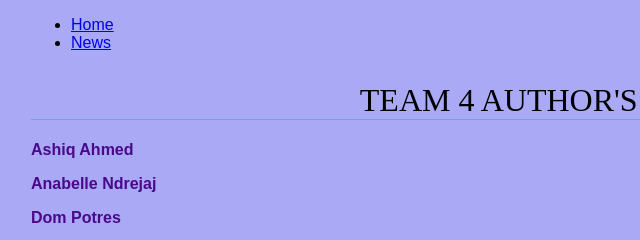
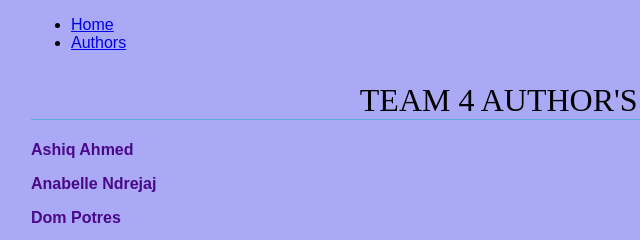
Before and after one commit to JRuan18/Database-Project, a plain HTML site: page authors.html in a window 1280 px wide. Shown: the top 240 px of the page, 97-737 px from the left. Drawn offline with Linux system fonts and the light colour scheme.

Commit message:
Updated authors.html
Fixed the link name for authors.html to match index.html

```diff
--- a/authors.html
+++ b/authors.html
@@ -8,7 +8,7 @@
         <nav>
           <ul>
           <li><a href="index.html">Home</a></li>
-          <li><a href="authors.html">News</a></li>
+          <li><a href="authors.html">Authors</a></li>
           </ul>
         </nav>
 
```
